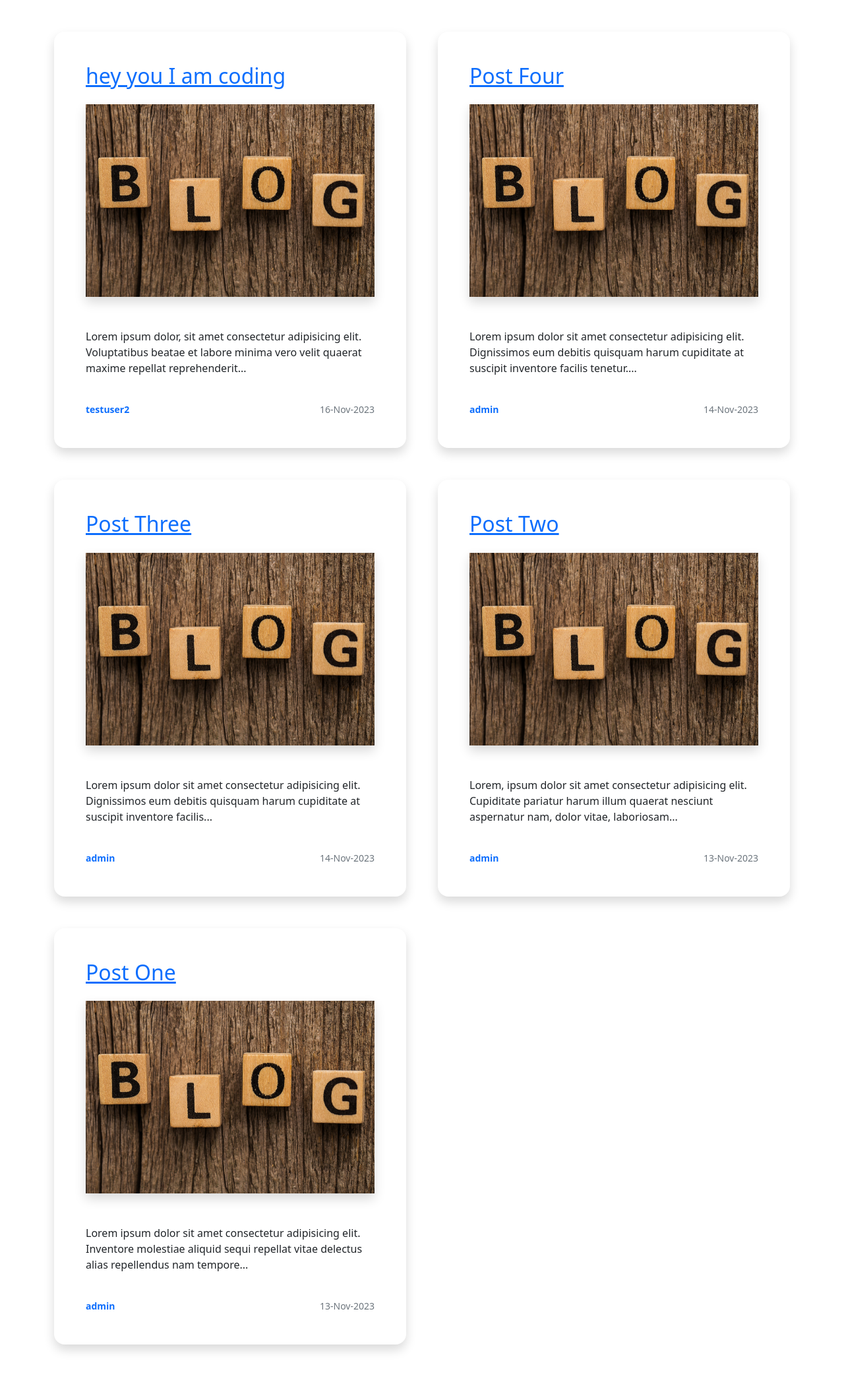
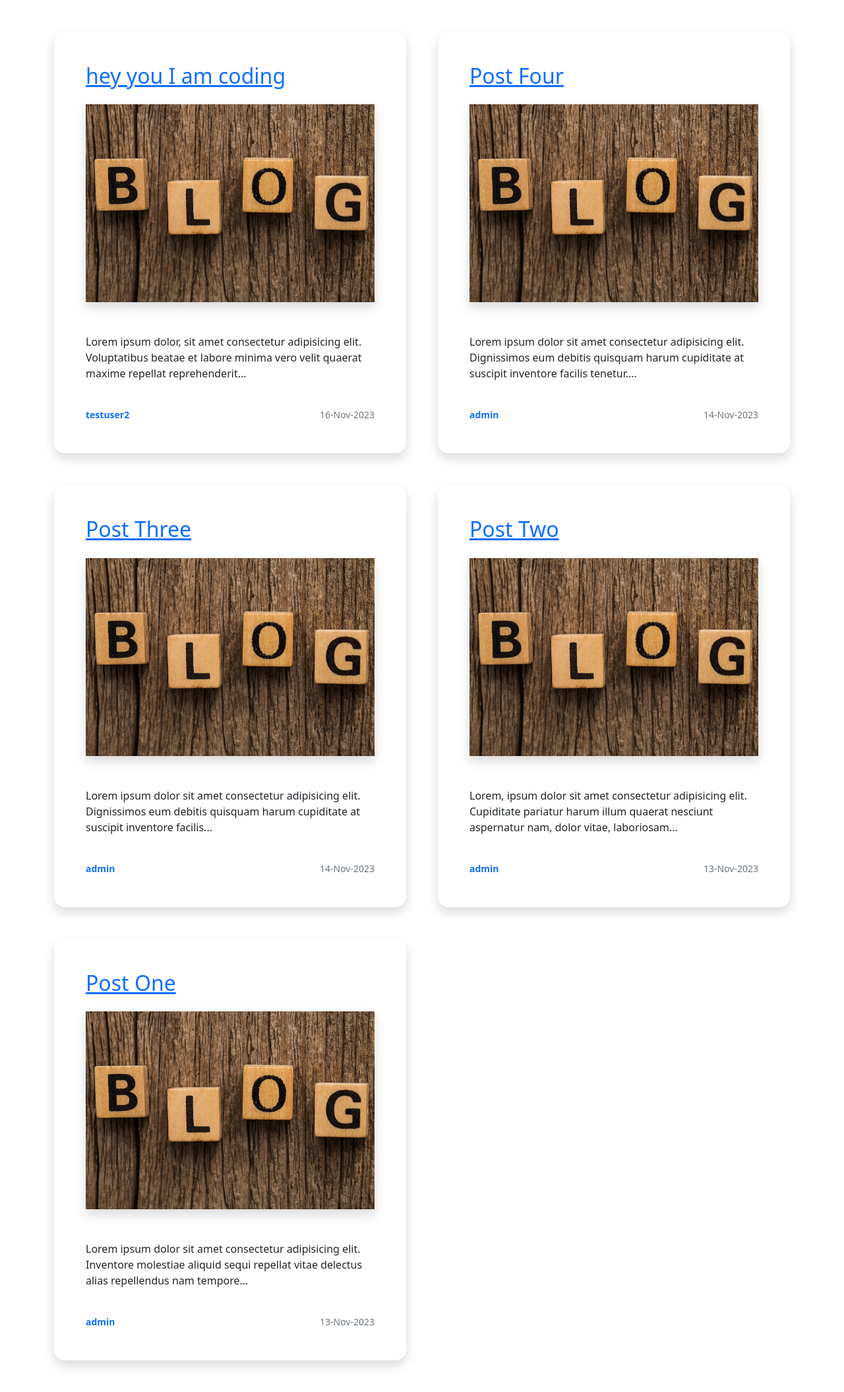
Before and after one commit to ndmichael/flask_blog, a Flask app: page / in a window 1280 px wide. Shown: the part 60-2170 px from the top of the page at 66% size. Before the commit the page ends 2109 px from the top, so only its background shows below. Run offline with Flask 3, Linux system fonts and the light colour scheme.

Commit message:
what aint needed

```diff
--- a/fblog/templates/about.html
+++ b/fblog/templates/about.html
@@ -4,5 +4,4 @@
 <div class="container">
     <h1>About Page</h1>
 </div>
-
 {% endblock content %}
--- a/fblog/templates/index.html
+++ b/fblog/templates/index.html
@@ -9,7 +9,7 @@
                 <div class="p-5 shadow rounded-4">
                     <a href="{{url_for('post_details', id=blog.id)}}"><h2>{{blog.title}}</h2></a>
                     <div class="my-4">
-                        <img class=" img-fluid shadow" src="/static/images/{{blog.image}}" alt="">
+                        <img class=" img-fluid shadow w-100" src="/static/images/{{blog.image}}" alt="" style="height: 300px; object-fit: cover;">
                     </div>
                     <p class="py-4">{{blog.content|safe|truncate(150)}}</p>
                     <div class="d-flex justify-content-between">
```
Also changed, not shown: instance/site.db.
